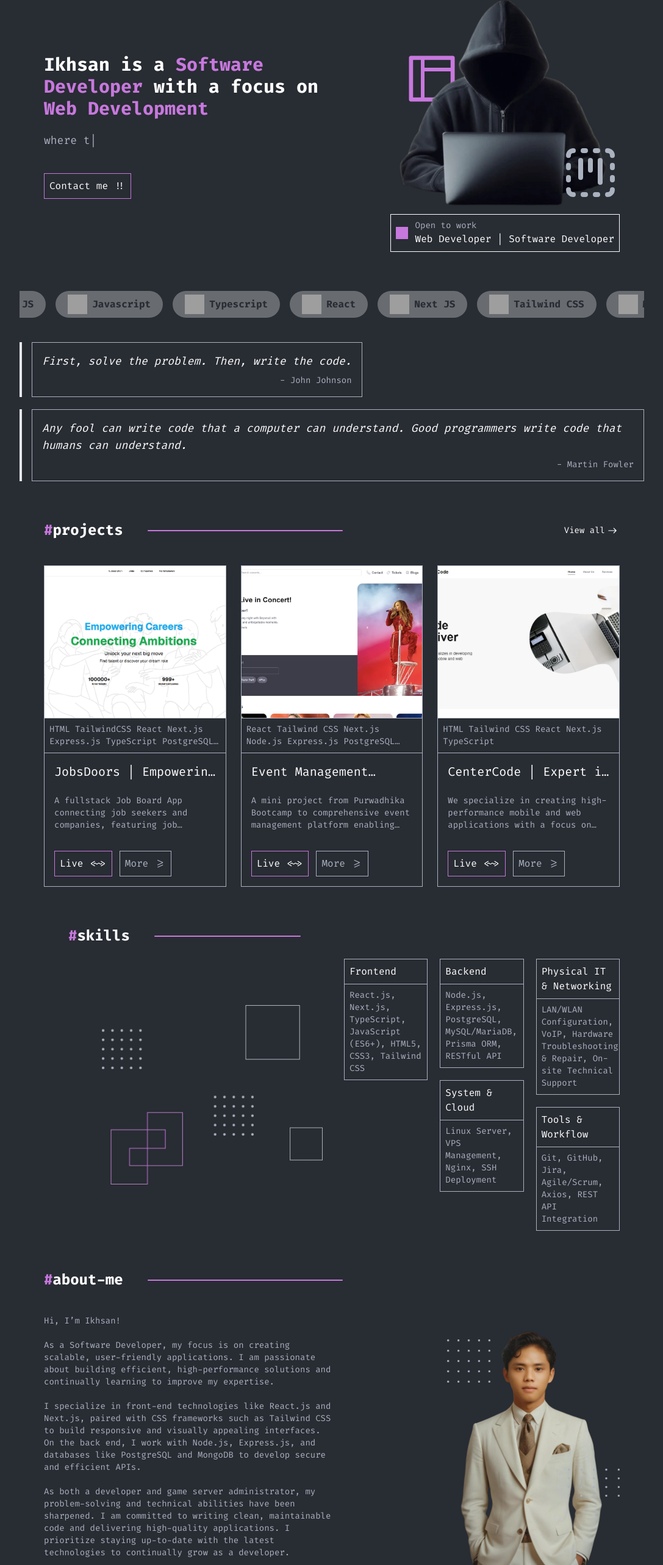
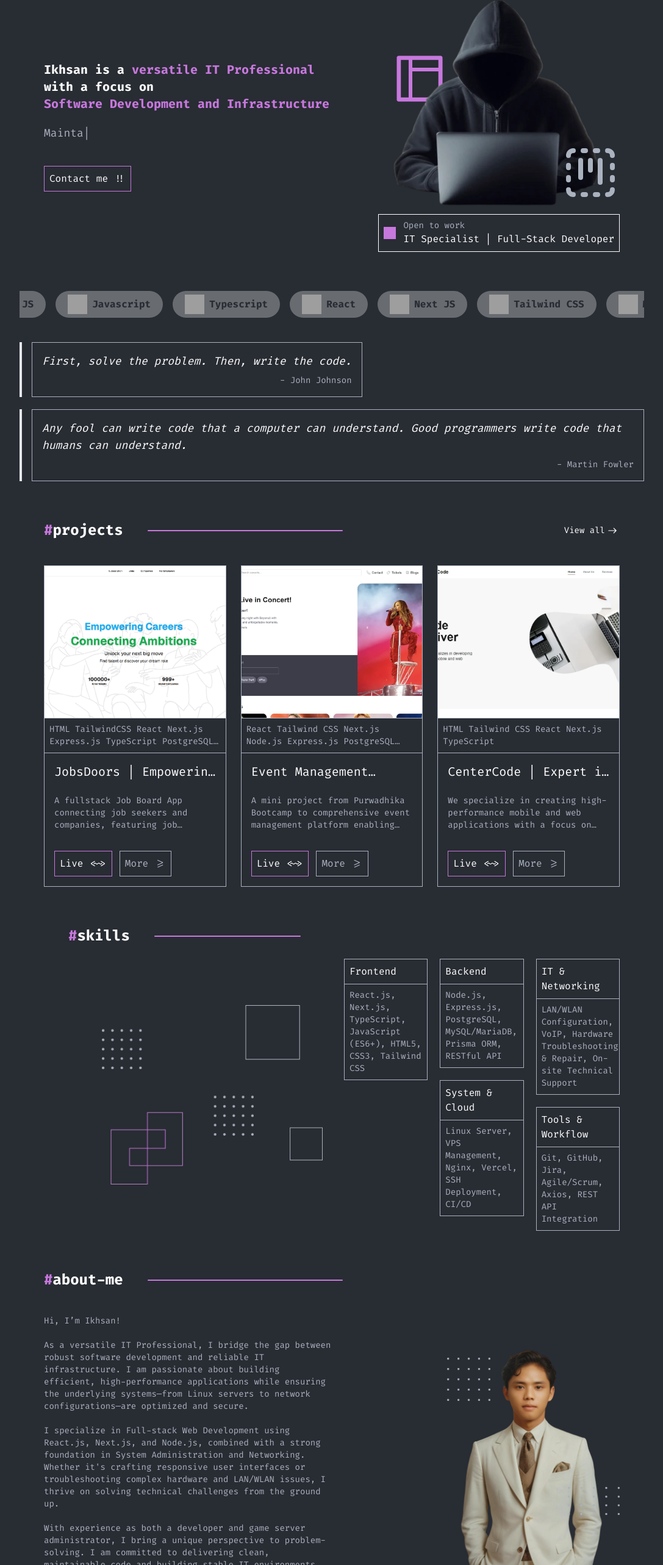
Before and after one commit to ikhsanfrcn/nextjs-portfolio, a Next.js app: page / in a window 1280 px wide. Shown: the part 147-2713 px from the top of the page at 61% size, without its empty margins (96-1183 px from the left). Built offline with nearby package versions, Linux system fonts and the light colour scheme; grey boxes are pictures that could not be loaded.

Commit message:
update: skills data, about, hero

```diff
--- a/src/components/molecules/home/AboutContent.tsx
+++ b/src/components/molecules/home/AboutContent.tsx
@@ -14,24 +14,24 @@ export const AboutContent: React.FC<AboutContentProps> = ({
       <div className="flex flex-col gap-5 pt-10">
         <Text>Hi, I’m Ikhsan!</Text>
         <Text>
-          As a Software Developer, my focus is on creating scalable,
-          user-friendly applications. I am passionate about building efficient,
-          high-performance solutions and continually learning to improve my
-          expertise.
+          As a versatile IT Professional, I bridge the gap between robust software
+          development and reliable IT infrastructure. I am passionate about building
+          efficient, high-performance applications while ensuring the underlying
+          systems—from Linux servers to network configurations—are optimized and secure.
         </Text>
         <Text>
-          I specialize in front-end technologies like React.js and Next.js,
-          paired with CSS frameworks such as Tailwind CSS to build responsive
-          and visually appealing interfaces. On the back end, I work with
-          Node.js, Express.js, and databases like PostgreSQL and MongoDB to
-          develop secure and efficient APIs.
+          I specialize in Full-stack Web Development using React.js, Next.js, and
+          Node.js, combined with a strong foundation in System Administration and
+          Networking. Whether it's crafting responsive user interfaces or
+          troubleshooting complex hardware and LAN/WLAN issues, I thrive on
+          solving technical challenges from the ground up.
         </Text>
         <Text>
-          As both a developer and game server administrator, my problem-solving
-          and technical abilities have been sharpened. I am committed to writing
-          clean, maintainable code and delivering high-quality applications. I
-          prioritize staying up-to-date with the latest technologies to
-          continually grow as a developer.
+          With experience as both a developer and game server administrator, I bring
+          a unique perspective to problem-solving. I am committed to delivering
+          clean, maintainable code and building stable IT environments, always
+          staying up-to-date with the latest technologies to provide end-to-end
+          digital solutions.
         </Text>
       </div>
       {showButton && (
--- a/src/components/molecules/home/HeroContent.tsx
+++ b/src/components/molecules/home/HeroContent.tsx
@@ -7,15 +7,19 @@ import TypeAnimations from "../../atoms/Type";
 export const HeroContent: React.FC = () => {
   return (
     <div className='md:w-[50%]'>
-      <Title className="text-3xl font-bold">
-        Ikhsan is a <span className="text-primary">Software Developer</span> with a focus on<br />
-        <span className="text-primary">Web Development</span>
+      <Title className="text-xl font-bold">
+        Ikhsan is a <span className="text-primary">versatile IT Professional</span> with a focus on<br />
+        <span className="text-primary">Software Development and Infrastructure</span>
       </Title>
       <Motion direction="left">
         <div className="flex items-center gap-2">
           <span className="mt-5 h-16 md:h-5 relative text-lg text-grey">
             <TypeAnimations
-              sequence={["He crafts responsive websites", "where technologies meet creativity"]}
+              sequence={[
+                "Builds robust web applications",
+                "Maintains network & server infrastructure",
+                "Where hardware meets software solutions"
+              ]}
               delay={3000}
             />
           </span>
--- a/src/components/molecules/home/HeroImage.tsx
+++ b/src/components/molecules/home/HeroImage.tsx
@@ -30,7 +30,7 @@ export const HeroImage: React.FC = () => {
         <div className="w-5 h-5 bg-primary"></div>
         <div>
           <Text>Open to work</Text>
-          <span className="text-white"> Web Developer | Software Developer</span>
+          <span className="text-white"> IT Specialist | Full-Stack Developer</span>
         </div>
       </div>
     </div>
--- a/src/components/organisms/about-me/AboutMeSection.tsx
+++ b/src/components/organisms/about-me/AboutMeSection.tsx
@@ -3,7 +3,7 @@ import { AboutImage } from "../../molecules/home/AboutImage";
 
 export const AboutMeSection: React.FC = () => {
   return (
-    <section className="container mx-auto px-5 lg:px-10 mt-16">
+    <section className="container mx-auto px-5 lg:px-10">
       <div className="md:flex justify-between items-center">
         <AboutContent showButton={false} />
         <AboutImage />
--- a/src/components/organisms/about-me/ExperienceSection.tsx
+++ b/src/components/organisms/about-me/ExperienceSection.tsx
@@ -28,7 +28,7 @@ export const ExperienceSection: React.FC = () => {
           <h4 className="border border-grey p-2">Languages</h4>
           <div className="border border-grey p-2">
             <LanguageItem language="Indonesian" proficiency="Native" />
-            <LanguageItem language="English" proficiency="Professional" />
+            <LanguageItem language="English" proficiency="Intermediate" />
             <LanguageItem language="Japanese" proficiency="A2" />
           </div>
         </div>
--- a/src/components/organisms/about-me/SkillSection.tsx
+++ b/src/components/organisms/about-me/SkillSection.tsx
@@ -7,12 +7,10 @@ export const SkillSection: React.FC = () => {
       <h2 className="text-2xl text-primary">
         #<span className="text-white">skills</span>
       </h2>
-      <div className="grid md:flex justify-between gap-5 mt-10">
-          <SkillListItem title={skillsData[0].title} skills={skillsData[0].skills} />
-          <SkillListItem title={skillsData[1].title} skills={skillsData[1].skills} />
-          <SkillListItem title={skillsData[2].title} skills={skillsData[2].skills} />
-          <SkillListItem title={skillsData[3].title} skills={skillsData[3].skills} />
-          <SkillListItem title={skillsData[4].title} skills={skillsData[4].skills} />
+      <div className="grid grid-cols-2 md:grid-cols-3 lg:grid-cols-5 gap-5 mt-10">
+        {skillsData.map((item) => (
+          <SkillListItem key={item.title} title={item.title} skills={item.skills} />
+        ))}
       </div>
     </section>
   );
--- a/src/data/skillsData.ts
+++ b/src/data/skillsData.ts
@@ -14,10 +14,10 @@ export const skillsData: SkillItem[] = [
   },
   {
     title: 'System & Cloud',
-    skills: 'Linux Server, VPS Management, Nginx, SSH Deployment',
+    skills: 'Linux Server, VPS Management, Nginx, Vercel, SSH Deployment, CI/CD',
   },
   {
-    title: 'Physical IT & Networking',
+    title: 'IT & Networking',
     skills: 'LAN/WLAN Configuration, VoIP, Hardware Troubleshooting & Repair, On-site Technical Support',
   },
   {
```
